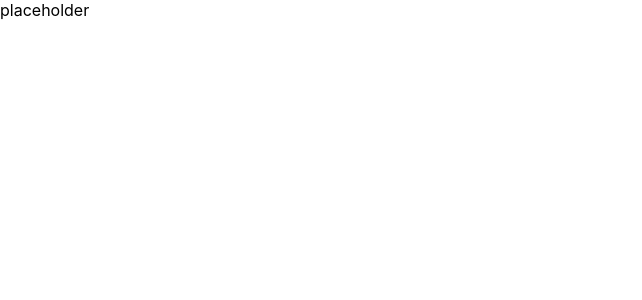
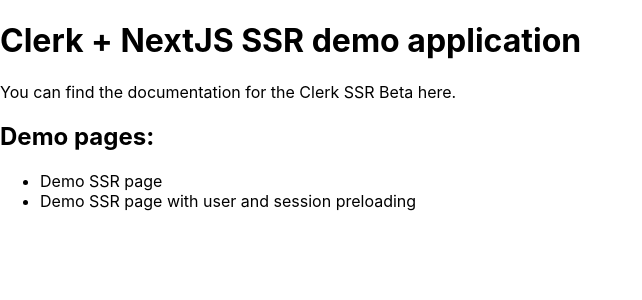
Before and after one commit to clerk/clerk-nextjs-ssr-demo, a Next.js app: page / in a window 1280 px wide. Shown: the top 300 px of the page, without its empty margins (0-642 px from the left). Built offline with nearby package versions, Linux system fonts and the light colour scheme.

Commit message:
Update home page

```diff
--- a/pages/index.tsx
+++ b/pages/index.tsx
@@ -1,9 +1,29 @@
-import type { NextPage } from 'next'
+import type { NextPage } from 'next';
+import Link from 'next/link';
 
 const Home: NextPage = () => {
-  return <div>
-    placeholder
-  </div>
-}
+  return (
+    <div>
+      <h1>Clerk + NextJS SSR demo application</h1>
+      You can find the documentation for the Clerk SSR Beta{' '}
+      <a href='https://docs.clerk.dev/popular-guides/ssr-beta' target='_blank' rel='noreferrer'>
+        here.
+      </a>
+      <h2>Demo pages:</h2>
+      <ul>
+        <li>
+          <Link href='/ssr-enabled'>
+            <a>Demo SSR page</a>
+          </Link>
+        </li>
+        <li>
+          <Link href='/ssr-preload'>
+            <a>Demo SSR page with user and session preloading</a>
+          </Link>
+        </li>
+      </ul>
+    </div>
+  );
+};
 
-export default Home
+export default Home;
```
Also changed, not shown: 1 other file (tests, documents, lock files or other folders).
